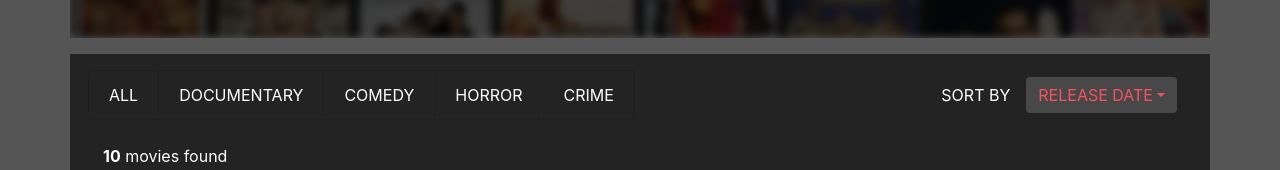
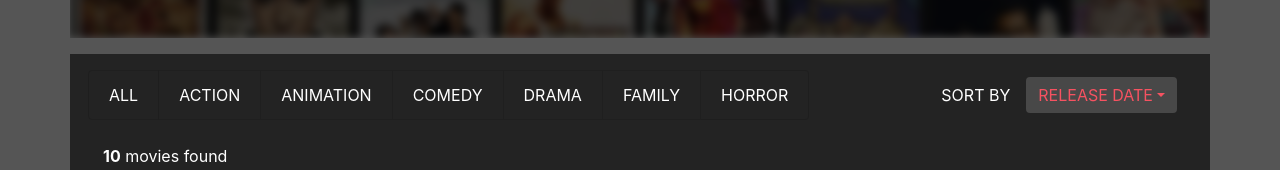
Before and after one commit to nagyrenato/reactjs-global-mentoring, a React app: page / in a window 1280 px wide. Shown: the part 412-582 px from the top of the page. Built offline with nearby package versions, Linux system fonts and the light colour scheme.

Commit message:
Fixed genre and soring labeling and options.

```diff
--- a/src/components/GenreGroup.jsx
+++ b/src/components/GenreGroup.jsx
@@ -1,22 +1,24 @@
 import React from "react";
 import ListGroup from "react-bootstrap/ListGroup";
 
-function GenreGroup({ onSelect }) {
+function GenreGroup({ genres, onSelect }) {
   return (
     <>
-      <ListGroup horizontal className={"genre-selector bg-transparent"}>
-        {["All", "Documentary", "Comedy", "Horror", "Crime"].map(
-          (genre, idx) => (
+      <ListGroup
+        horizontal
+        onSelect={onSelect}
+        className={"genre-selector bg-transparent"}
+      >
+        {genres.map((genre, idx) => (
           <ListGroup.Item
             key={idx}
+            eventKey={genre.label}
             action
-              onClick={onSelect}
             className={"bg-transparent text-white"}
           >
-              {genre}
+            {genre.label}
           </ListGroup.Item>
-          )
-        )}
+        ))}
       </ListGroup>
     </>
   );
--- a/src/components/SortBy.jsx
+++ b/src/components/SortBy.jsx
@@ -1,9 +1,8 @@
 import React from "react";
 import Dropdown from "react-bootstrap/Dropdown";
 import DropdownButton from "react-bootstrap/DropdownButton";
-import sortByOptions from "../utils/sortByOptions";
 
-function SortBy({ defaultSortBy, onChangeSortBy }) {
+function SortBy({ sortByOptions, indexOfSelectedOption, onChangeSortBy }) {
   return (
     <div className={"justify-content-center align-items-center d-flex"}>
       <span className={"text-uppercase mr-3"}>Sort by</span>
@@ -11,12 +10,12 @@ function SortBy({ defaultSortBy, onChangeSortBy }) {
         variant={"none"}
         className={"btn-sort-by"}
         id="dropdown-item-button"
-        title={defaultSortBy}
+        title={sortByOptions[indexOfSelectedOption].label}
         onSelect={onChangeSortBy}
       >
         {sortByOptions.map((sortByOption, idx) => (
           <Dropdown.Item
-            eventKey={sortByOption.value}
+            eventKey={sortByOption.label}
             key={idx}
             className={"text-uppercase"}
           >
--- a/src/pages/HomePage.jsx
+++ b/src/pages/HomePage.jsx
@@ -9,18 +9,28 @@ import Col from "react-bootstrap/Col";
 import Footer from "../components/Footer";
 import SortBy from "../components/SortBy";
 import EmptyMovieResultGroup from "../components/EmptyMovieResultGroup";
+import genreOptions from "../utils/genres";
+import sortByOptions from "../utils/sortByOptions";
+
+genreOptions.unshift({ value: "all", label: "All" });
+const genres = genreOptions;
 
 function HomePage() {
   const [movies, setMovies] = useState([]);
-  const [genre, setGenre] = useState("All");
-  const [sortBy, setSortBy] = useState("Release date");
+  const [genreIndex, setGenreIndex] = useState(0);
+  const [sortByIndex, setSortByIndex] = useState(0);
 
   function changeGenre(value) {
-    setGenre(value);
+    const selectedIndex = genres.findIndex((genre) => genre.label === value);
+    console.log(selectedIndex);
+    setGenreIndex(selectedIndex);
   }
 
   function changeSortBy(value) {
-    setSortBy(value);
+    const selectedIndex = sortByOptions.findIndex(
+      (sortByOption) => sortByOption.label === value
+    );
+    setSortByIndex(selectedIndex);
   }
 
   useEffect(() => {
@@ -41,7 +51,7 @@ function HomePage() {
         <Row className={"movie-list-background d-grid px-5 py-3"}>
           <Row className={"filter-bar"}>
             <Col className={"col-sm-9"}>
-              <GenreGroup onSelect={changeGenre} />
+              <GenreGroup genres={genres} onSelect={changeGenre} />
             </Col>
             <Col
               className={
@@ -49,7 +59,8 @@ function HomePage() {
               }
             >
               <SortBy
-                defaultSortBy={sortBy}
+                sortByOptions={sortByOptions}
+                indexOfSelectedOption={sortByIndex}
                 onChangeSortBy={changeSortBy}
                 className={"align-content-end"}
               />
```
Lines whose indentation alone changed are shown as unchanged.
